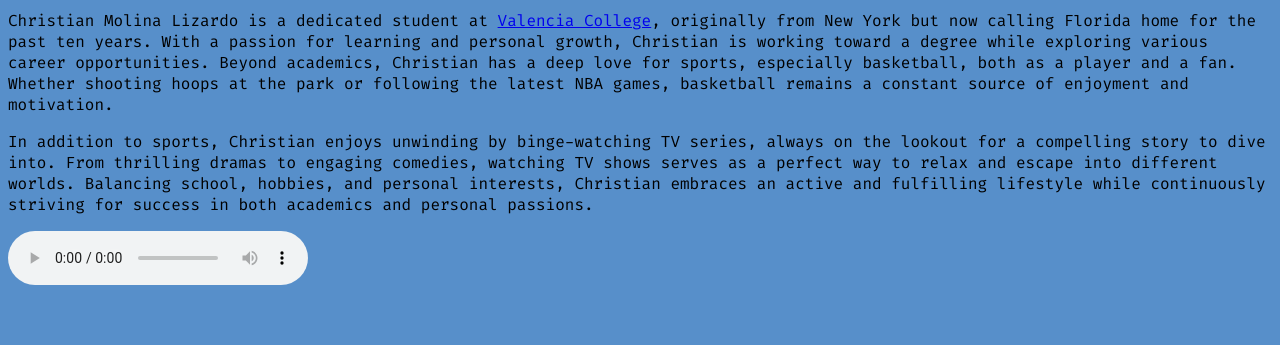
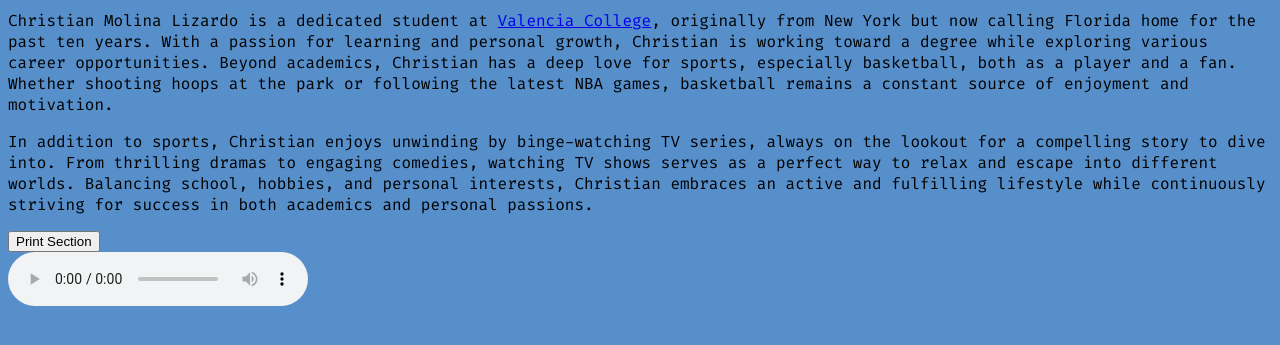
Before and after one commit to Chris7552/MyPage, a plain HTML site: page index.html in a window 1280 px wide. Shown: the part 109-454 px from the top of the page. Drawn offline with Linux system fonts and the light colour scheme.

Commit message:
Update index.html

```diff
--- a/index.html
+++ b/index.html
@@ -25,6 +25,9 @@
     <p>Christian Molina Lizardo        is a dedicated student at <a href="www.google.com">Valencia College</a>, originally from New York but now calling Florida home for the past ten years. With a passion for learning and personal growth, Christian is working toward a degree while exploring various career opportunities. Beyond academics, Christian has a deep love for sports, especially basketball, both as a player and a fan. Whether shooting hoops at the park or following the latest NBA games, basketball remains a constant source of enjoyment and motivation.</p>
 
     <p>In addition to sports, Christian enjoys unwinding by binge-watching TV series, always on the lookout for a compelling story to dive into. From thrilling dramas to engaging comedies, watching TV shows serves as a perfect way to relax and escape into different worlds. Balancing school, hobbies, and personal interests, Christian embraces an active and fulfilling lifestyle while continuously striving for success in both academics and personal passions.</p>
+
+    <button onclick="window.print()">Print Section</button>
+
     </div>
 <audio controls>
    <source src="song.mp3" type="audio/mpeg">
```
